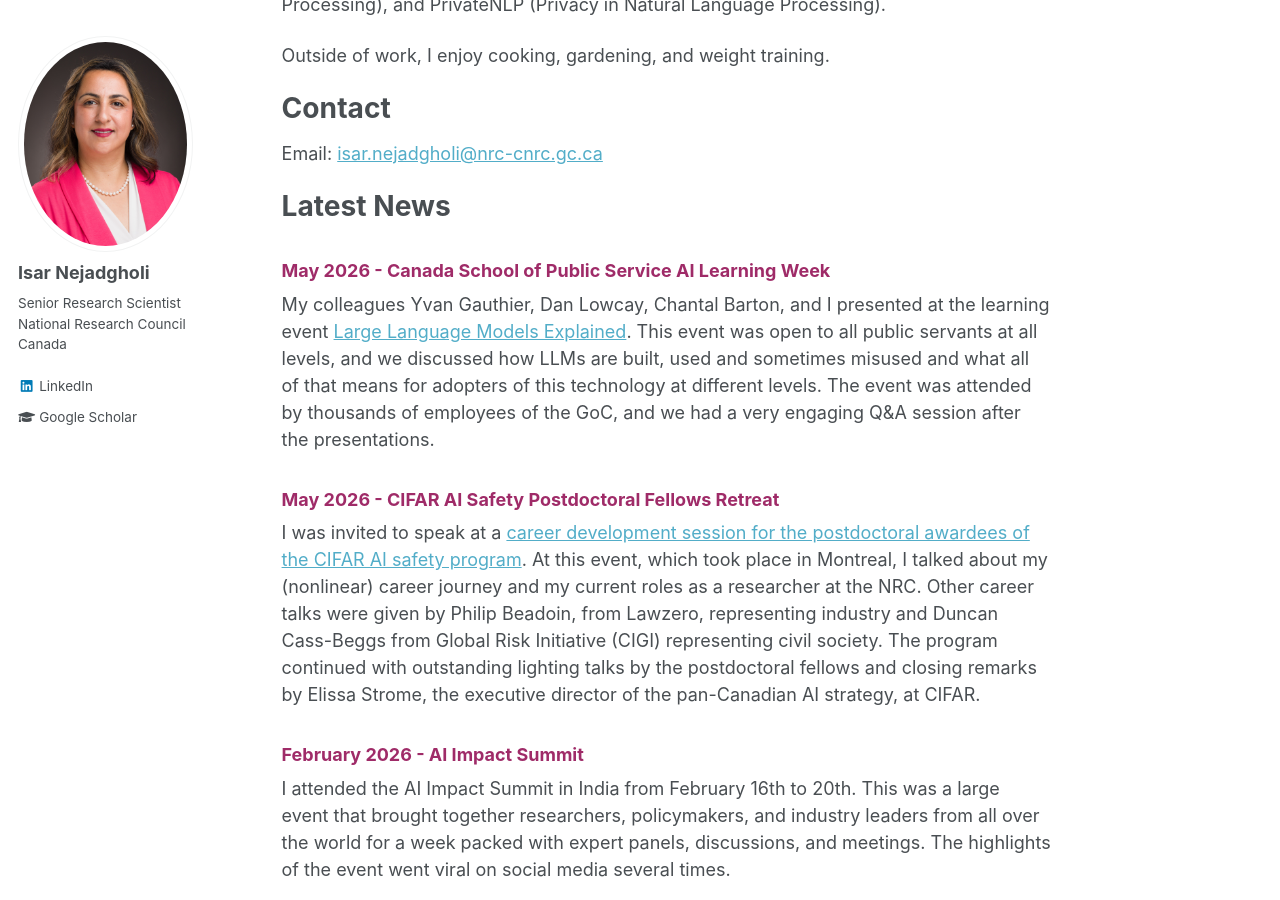
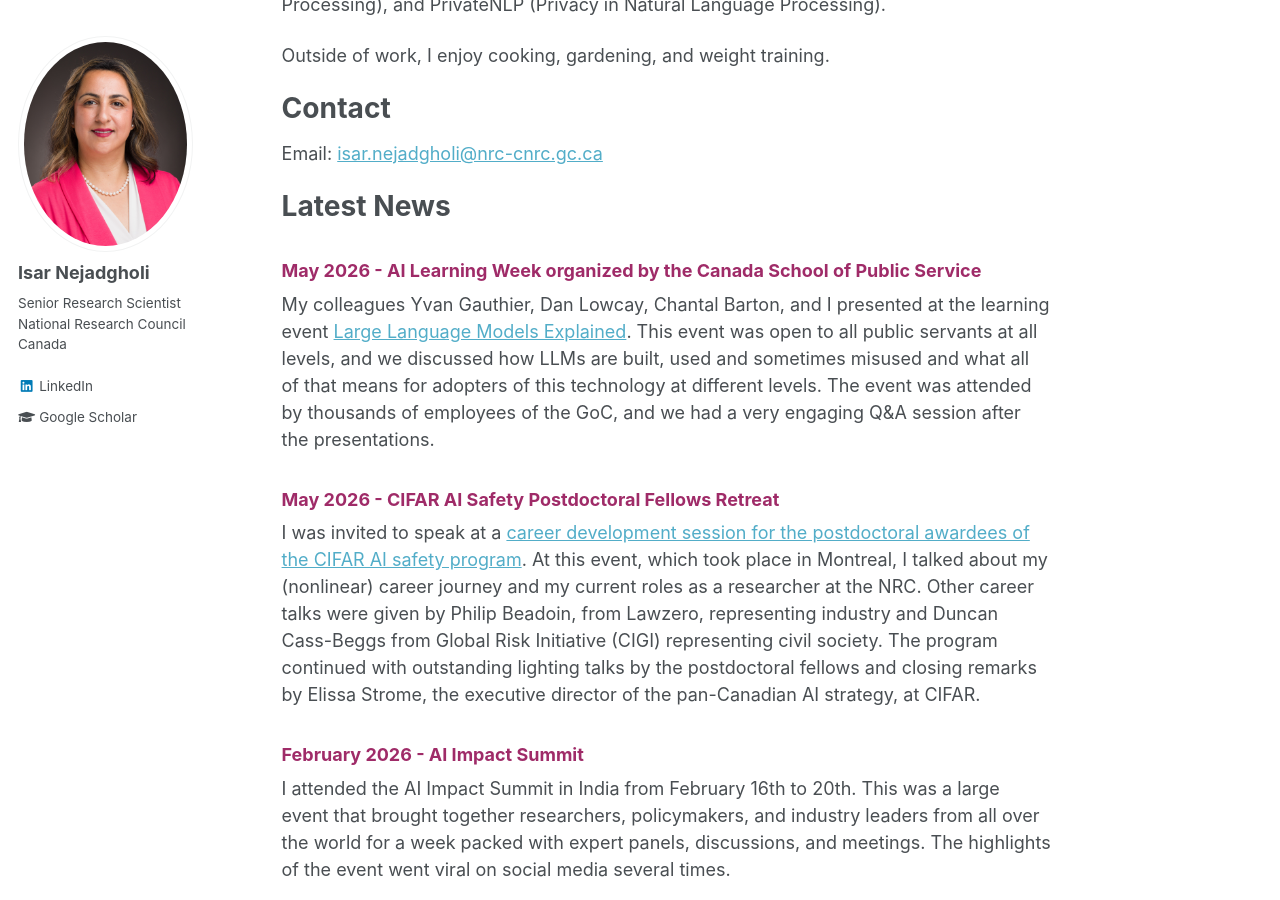
Before and after one commit to IsarNejad/IsarNejad.github.io, a Jekyll site: the page built from _pages/about.md, in a window 1280 px wide and 900 px high, scrolled down 643 px. Built offline with Jekyll 4.4.1, drawn with Linux system fonts in a browser that asks for light colours.

Commit message:
Update about.md

```diff
--- a/_pages/about.md
+++ b/_pages/about.md
@@ -25,7 +25,7 @@ Email: <isar.nejadgholi@nrc-cnrc.gc.ca>
 # Latest News
 
 {: .amaranth-deep-purple}
-### May 2026 - Canada School of Public Service AI Learning Week
+### May 2026 - AI Learning Week organized by the Canada School of Public Service
 
 My colleagues Yvan Gauthier, Dan Lowcay, Chantal Barton, and I presented at the learning event [Large Language Models Explained](https://catalogue.csps-efpc.gc.ca/product?catalog=DDN1-E25&cm_locale=en&pk_vid=bd1ea50e29b3272017773813745fad48). This event was open to all public servants at all levels, and we discussed how LLMs are built, used and sometimes misused and what all of that means for adopters of this technology at different levels. The event was attended by thousands of employees of the GoC, and we had a very engaging Q&A session after the presentations.
 
```
